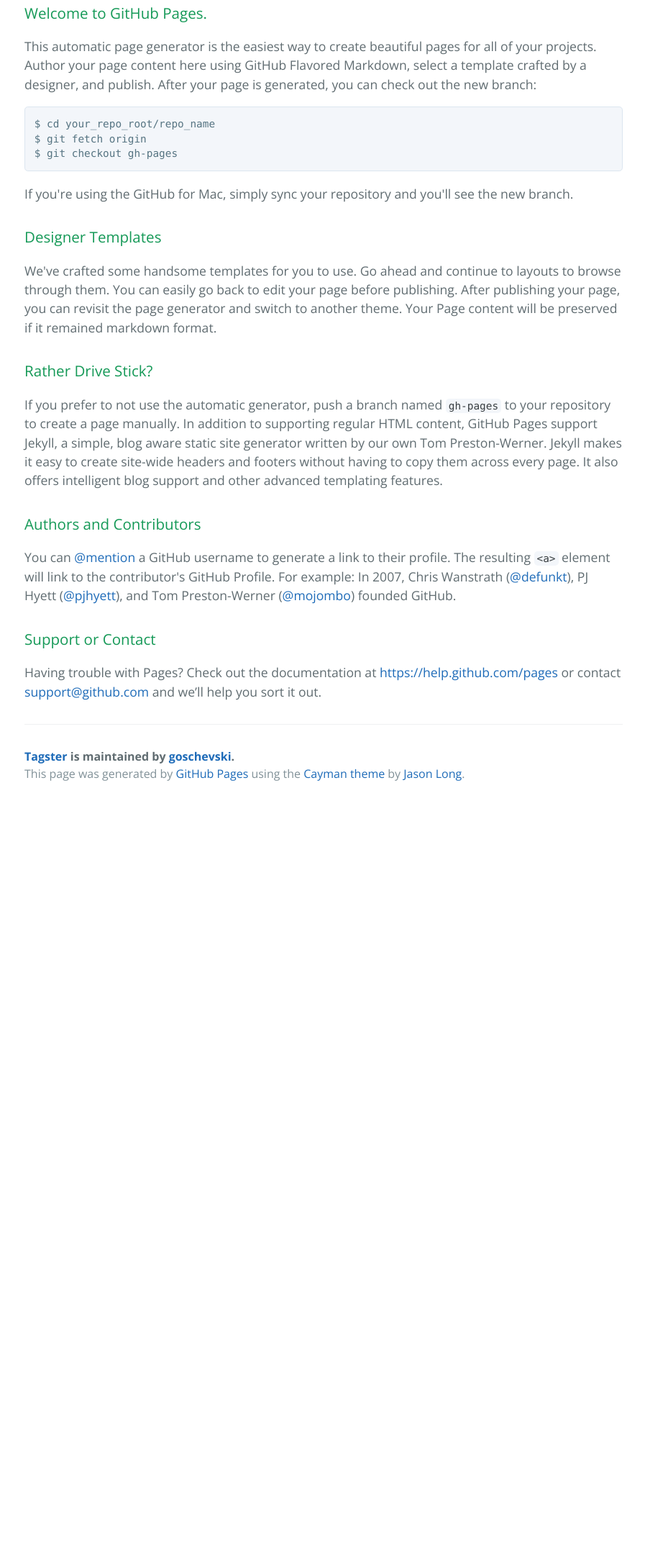
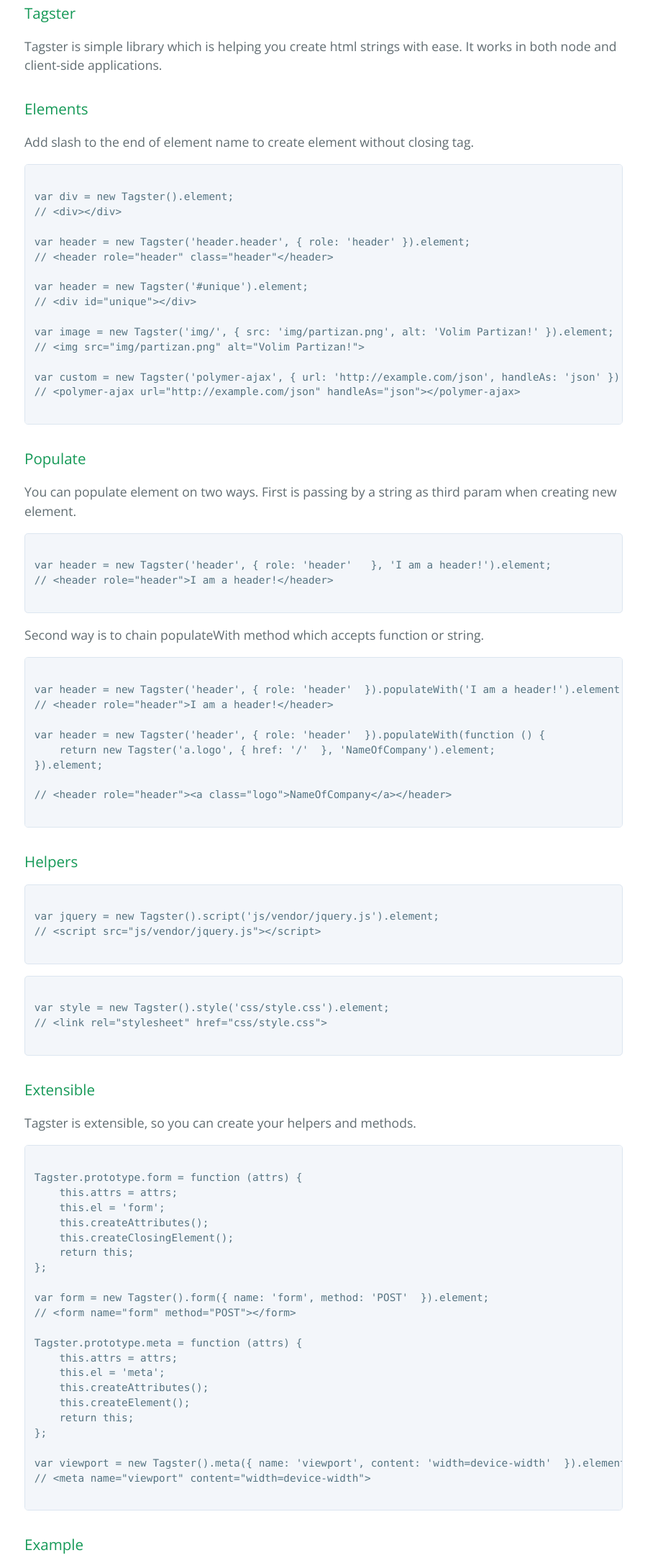
Before and after one commit to goschevski/tagster, a plain HTML site: page index.html in a window 1280 px wide. Shown: the part 412-2577 px from the top of the page at 72% size, without its empty margins (190-1087 px from the left). Before the commit the page ends 1531 px from the top, so only its background shows below. Drawn offline with nearby package versions, Linux system fonts and the light colour scheme.

Commit message:
Add readme

```diff
--- a/index.html
+++ b/index.html
@@ -19,46 +19,124 @@
     </section>
 
     <section class="main-content">
-      <h3>
-<a id="welcome-to-github-pages" class="anchor" href="#welcome-to-github-pages" aria-hidden="true"><span class="octicon octicon-link"></span></a>Welcome to GitHub Pages.</h3>
+        <h3><a id="tagster" class="anchor" href="#tagster" aria-hidden="true"><span class="octicon octicon-link"></span></a>Tagster</h3>
+        <p>Tagster is simple library which is helping you create html strings with ease. It works in both node and client-side applications.</p>
 
-<p>This automatic page generator is the easiest way to create beautiful pages for all of your projects. Author your page content here using GitHub Flavored Markdown, select a template crafted by a designer, and publish. After your page is generated, you can check out the new branch:</p>
+        <h3><a id="elements" class="anchor" href="#elements" aria-hidden="true"><span class="octicon octicon-link"></span></a>Elements</h3>
+        <p>Add slash to the end of element name to create element without closing tag.</p>
 
-<pre><code>$ cd your_repo_root/repo_name
-$ git fetch origin
-$ git checkout gh-pages
+        <pre><code>
+var div = new Tagster().element;
+// &lt;div&gt;&lt;/div&gt;
+
+var header = new Tagster(&#39;header.header&#39;, { role: &#39;header&#39; }).element;
+// &lt;header role=&quot;header&quot; class=&quot;header&quot;&lt;/header&gt;
+
+var header = new Tagster(&#39;#unique&#39;).element;
+// &lt;div id=&quot;unique&quot;&gt;&lt;/div&gt;
+
+var image = new Tagster(&#39;img/&#39;, { src: &#39;img/partizan.png&#39;, alt: &#39;Volim Partizan!&#39; }).element;
+// &lt;img src=&quot;img/partizan.png&quot; alt=&quot;Volim Partizan!&quot;&gt;
+
+var custom = new Tagster(&#39;polymer-ajax&#39;, { url: &#39;http://example.com/json&#39;, handleAs: &#39;json&#39; }).element;
+// &lt;polymer-ajax url=&quot;http://example.com/json&quot; handleAs=&quot;json&quot;&gt;&lt;/polymer-ajax&gt;
         </code></pre>
 
-<p>If you're using the GitHub for Mac, simply sync your repository and you'll see the new branch.</p>
 
-<h3>
-<a id="designer-templates" class="anchor" href="#designer-templates" aria-hidden="true"><span class="octicon octicon-link"></span></a>Designer Templates</h3>
+        <h3><a id="populate" class="anchor" href="#populate" aria-hidden="true"><span class="octicon octicon-link"></span></a>Populate</h3>
+        <p>You can populate element on two ways. First is passing by a string as third param when creating new element.</p>
 
-<p>We've crafted some handsome templates for you to use. Go ahead and continue to layouts to browse through them. You can easily go back to edit your page before publishing. After publishing your page, you can revisit the page generator and switch to another theme. Your Page content will be preserved if it remained markdown format.</p>
+        <pre><code>
+var header = new Tagster(&#39;header&#39;, { role: &#39;header&#39;   }, &#39;I am a header!&#39;).element;
+// &lt;header role=&quot;header&quot;&gt;I am a header!&lt;/header&gt;
+        </code></pre>
 
-<h3>
-<a id="rather-drive-stick" class="anchor" href="#rather-drive-stick" aria-hidden="true"><span class="octicon octicon-link"></span></a>Rather Drive Stick?</h3>
+        <p>Second way is to chain populateWith method which accepts function or string.</p>
 
-<p>If you prefer to not use the automatic generator, push a branch named <code>gh-pages</code> to your repository to create a page manually. In addition to supporting regular HTML content, GitHub Pages support Jekyll, a simple, blog aware static site generator written by our own Tom Preston-Werner. Jekyll makes it easy to create site-wide headers and footers without having to copy them across every page. It also offers intelligent blog support and other advanced templating features.</p>
+        <pre><code>
+var header = new Tagster(&#39;header&#39;, { role: &#39;header&#39;  }).populateWith(&#39;I am a header!&#39;).element;
+// &lt;header role=&quot;header&quot;&gt;I am a header!&lt;/header&gt;
 
-<h3>
-<a id="authors-and-contributors" class="anchor" href="#authors-and-contributors" aria-hidden="true"><span class="octicon octicon-link"></span></a>Authors and Contributors</h3>
+var header = new Tagster(&#39;header&#39;, { role: &#39;header&#39;  }).populateWith(function () {
+    return new Tagster(&#39;a.logo&#39;, { href: &#39;/&#39;  }, &#39;NameOfCompany&#39;).element;
+}).element;
 
-<p>You can <a href="https://github.com/blog/821" class="user-mention">@mention</a> a GitHub username to generate a link to their profile. The resulting <code>&lt;a&gt;</code> element will link to the contributor's GitHub Profile. For example: In 2007, Chris Wanstrath (<a href="https://github.com/defunkt" class="user-mention">@defunkt</a>), PJ Hyett (<a href="https://github.com/pjhyett" class="user-mention">@pjhyett</a>), and Tom Preston-Werner (<a href="https://github.com/mojombo" class="user-mention">@mojombo</a>) founded GitHub.</p>
+// &lt;header role=&quot;header&quot;&gt;&lt;a class=&quot;logo&quot;&gt;NameOfCompany&lt;/a&gt;&lt;/header&gt;
+        </code></pre>
 
-<h3>
-<a id="support-or-contact" class="anchor" href="#support-or-contact" aria-hidden="true"><span class="octicon octicon-link"></span></a>Support or Contact</h3>
 
-<p>Having trouble with Pages? Check out the documentation at <a href="https://help.github.com/pages">https://help.github.com/pages</a> or contact <a href="mailto:support@github.com">support@github.com</a> and we’ll help you sort it out.</p>
+        <h3><a id="helpers" class="anchor" href="#helpers" aria-hidden="true"><span class="octicon octicon-link"></span></a>Helpers</h3>
+        <pre><code>
+var jquery = new Tagster().script(&#39;js/vendor/jquery.js&#39;).element;
+// &lt;script src=&quot;js/vendor/jquery.js&quot;&gt;&lt;/script&gt;
+        </code></pre>
+
+        <pre><code>
+var style = new Tagster().style(&#39;css/style.css&#39;).element;
+// &lt;link rel=&quot;stylesheet&quot; href=&quot;css/style.css&quot;&gt;
+        </code></pre>
+
+        <h3><a id="extensible" class="anchor" href="#extensible" aria-hidden="true"><span class="octicon octicon-link"></span></a>Extensible</h3>
+        <p>Tagster is extensible, so you can create your helpers and methods.</p>
+        <pre><code>
+Tagster.prototype.form = function (attrs) {
+    this.attrs = attrs;
+    this.el = &#39;form&#39;;
+    this.createAttributes();
+    this.createClosingElement();
+    return this;
+};
+
+var form = new Tagster().form({ name: &#39;form&#39;, method: &#39;POST&#39;  }).element;
+// &lt;form name=&quot;form&quot; method=&quot;POST&quot;&gt;&lt;/form&gt;
+
+Tagster.prototype.meta = function (attrs) {
+    this.attrs = attrs;
+    this.el = &#39;meta&#39;;
+    this.createAttributes();
+    this.createElement();
+    return this;
+};
+
+var viewport = new Tagster().meta({ name: &#39;viewport&#39;, content: &#39;width=device-width&#39;  }).element;
+// &lt;meta name=&quot;viewport&quot; content=&quot;width=device-width&quot;&gt;
+        </code></pre>
+
+
+        <h3><a id="example" class="anchor" href="#example" aria-hidden="true"><span class="octicon octicon-link"></span></a>Example</h3>
+        <pre></code>
+var menu = [&#39;home&#39;, &#39;about&#39;, &#39;portfolio&#39;, &#39;contact&#39;];
+
+var nav = new Tagster(&#39;nav.nav&#39;, { role: &#39;navigation&#39;  }).populateWith(function () {
+    return new Tagster(&#39;ul&#39;).populateWith(function () {
+        var lis = [];
+        menu.forEach(function (item) {
+            lis.push(new Tagster(&#39;li.menu-item&#39;).populateWith(function () {
+                return new Tagster(&#39;a&#39;, { href: &#39;/#&#39; + item  }, item).element;
+            }).element);
+        });
+
+        return lis.join(&quot;&quot;);
+    }).element;
+}).element;
+
+/*
+&lt;nav role=&quot;navigation&quot; class=&quot;nav&quot;&gt;
+    &lt;ul&gt;
+        &lt;li class=&quot;menu-item&quot;&gt;&lt;a href=&quot;/#home&quot;&gt;home&lt;/a&gt;&lt;/li&gt;
+        &lt;li class=&quot;menu-item&quot;&gt;&lt;a href=&quot;/#about&quot;&gt;about&lt;/a&gt;&lt;/li&gt;
+        &lt;li class=&quot;menu-item&quot;&gt;&lt;a href=&quot;/#portfolio&quot;&gt;portfolio&lt;/a&gt;&lt;/li&gt;
+        &lt;li class=&quot;menu-item&quot;&gt;&lt;a href=&quot;/#contact&quot;&gt;contact&lt;/a&gt;&lt;/li&gt;
+    &lt;/ul&gt;
+&lt;/nav&gt;
+*/
+        </code></pre>
 
         <footer class="site-footer">
             <span class="site-footer-owner"><a href="https://github.com/goschevski/tagster">Tagster</a> is maintained by <a href="https://github.com/goschevski">goschevski</a>.</span>
 
             <span class="site-footer-credits">This page was generated by <a href="https://pages.github.com">GitHub Pages</a> using the <a href="https://github.com/jasonlong/cayman-theme">Cayman theme</a> by <a href="https://twitter.com/jasonlong">Jason Long</a>.</span>
         </footer>
-
     </section>
-
-
   </body>
 </html>
```
Also changed, not shown: params.json (deleted, +0 -1 lines). Lines whose indentation alone changed are shown as unchanged.
